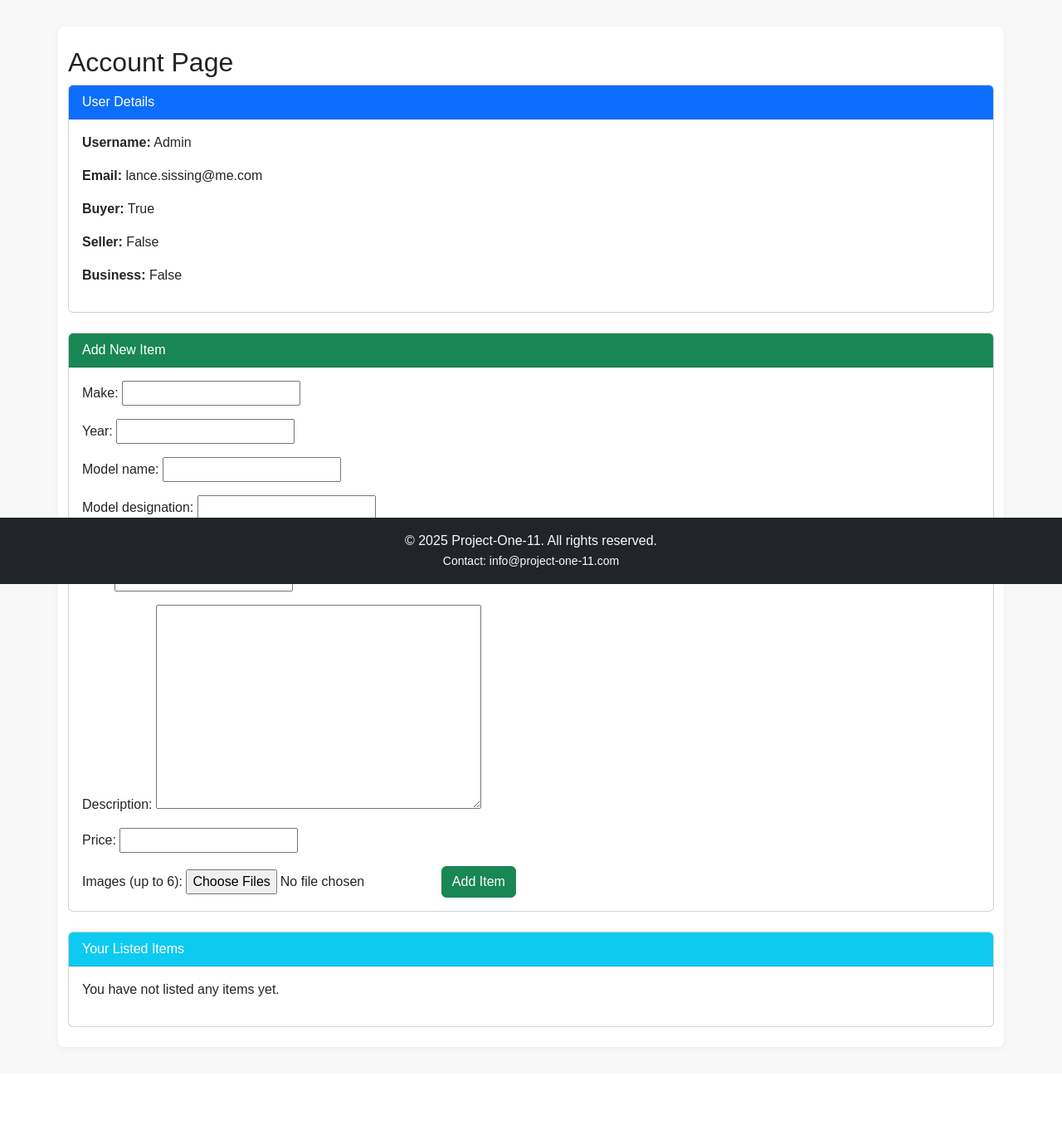
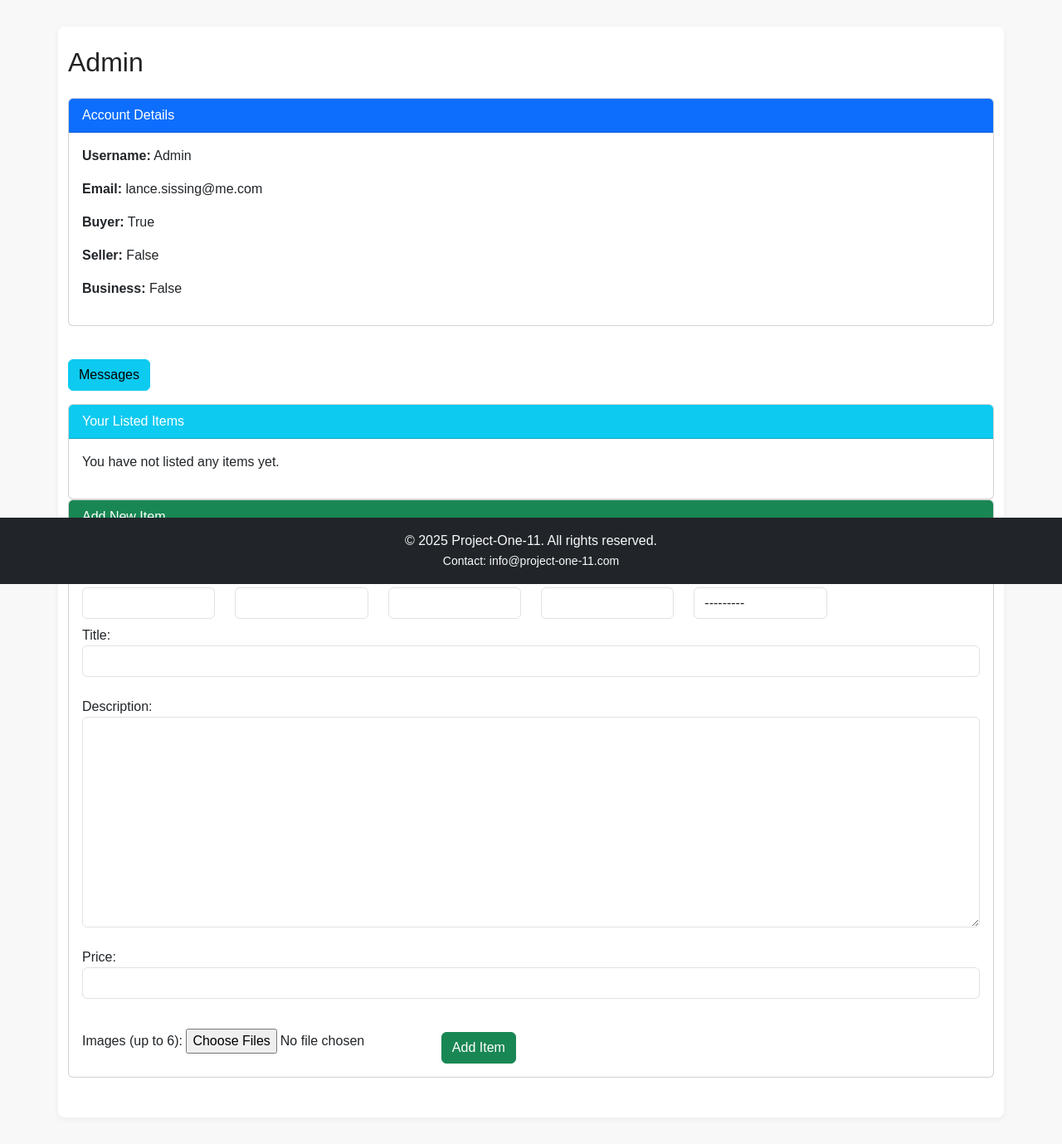
Before and after one commit to LanceSissing/Project-One-11, a Django app: page /account/ in a window 1280 px wide. Shown: the part 96-1475 px from the top of the page at 83% size. Before the commit the page ends 1360 px from the top, so only its background shows below. Run offline with Django 5.2, Linux system fonts and the light colour scheme; a user stored in the database is signed in; data comes from the database, SQL or seed files in the repository; both versions use the stored data as it was after the commit.

Commit message:
Change CSS and HTML in Account

```diff
--- a/accounts/templates/account.html
+++ b/accounts/templates/account.html
@@ -1,6 +1,6 @@
 {% extends 'base.html' %}
 {% block content %}
-  <h2>Account Page</h2>
+  <h2>{{ user.username }}</h2>
   {% if messages %}
     {% for message in messages %}
       <div id="successModal" class="modal" style="display:block;position:fixed;top:0;left:0;width:100vw;height:100vh;background:rgba(0,0,0,0.5);z-index:1000;">
@@ -12,8 +12,11 @@
     {% endfor %}
   {% endif %}
 
+  <div class="mb-4"></div>
   <div class="card mb-4">
-    <div class="card-header bg-primary text-white">User Details</div>
+    <div class="card-header bg-primary text-white">Account Details</div>
+    <!-- ...existing user details content... -->
+    <!-- Messages button will be moved below -->
     <div class="card-body">
       <p><strong>Username:</strong> {{ user.username }}</p>
       <p><strong>Email:</strong> {{ user.email|default:'(not set)' }}</p>
@@ -23,18 +26,8 @@
     </div>
   </div>
 
-  <div class="card mb-4">
-    <div class="card-header bg-success text-white">Add New Item</div>
-    <div class="card-body">
-      <form method="post" enctype="multipart/form-data">
-        {% csrf_token %}
-        {{ item_form.as_p }}
-        <label for="id_images">Images (up to 6):</label>
-        <input type="file" name="images" id="id_images" multiple accept="image/*">
-        <button type="submit" class="btn btn-success">Add Item</button>
-      </form>
-    </div>
-  </div>
+  <a href="/marketplace/inbox/" class="btn btn-info my-3">Messages</a>
+  <!-- Add New Item section moved below -->
 
   <div class="card">
     <div class="card-header bg-info text-white">Your Listed Items</div>
@@ -42,7 +35,7 @@
       {% if items %}
         <ul class="list-group">
           {% for item in items %}
-            <li class="list-group-item">
+            <li class="list-group-item mb-3">
               <strong>{{ item.title }}</strong> ({{ item.category }})<br>
               {{ item.description }}<br>
               <span class="text-muted">Price: ${{ item.price }}</span><br>
@@ -63,4 +56,32 @@
       {% endif %}
     </div>
   </div>
+
+  <div class="card mb-4">
+    <div class="card-header bg-success text-white">Add New Item</div>
+    <div class="card-body">
+      <form method="post" enctype="multipart/form-data">
+        {% csrf_token %}
+  <div class="mt-4"></div>
+        <div class="row">
+          <div class="col-md-2 mb-2">{{ item_form.make.label_tag }}{{ item_form.make }}</div>
+          <div class="col-md-2 mb-2">{{ item_form.year.label_tag }}{{ item_form.year }}</div>
+          <div class="col-md-2 mb-2">{{ item_form.model_name.label_tag }}{{ item_form.model_name }}</div>
+          <div class="col-md-2 mb-2">{{ item_form.model_designation.label_tag }}{{ item_form.model_designation }}</div>
+          <div class="col-md-2 mb-2">{{ item_form.category.label_tag }}{{ item_form.category }}</div>
+        </div>
+        {{ item_form.title.label_tag }}{{ item_form.title }}<br>
+        {{ item_form.description.label_tag }}{{ item_form.description }}<br>
+        {{ item_form.price.label_tag }}{{ item_form.price }}<br>
+        <label for="id_images">Images (up to 6):</label>
+        <input type="file" name="images" id="id_images" multiple accept="image/*">
+        <button type="submit" class="btn btn-success mt-3">Add Item</button>
+      </form>
+    </div>
+  </div>
+  <div class="mt-4"></div>
+    </div>
+  </div>
 {% endblock %}
+
+  <!-- Removed stray spacing div at end -->
--- a/accounts/views.py
+++ b/accounts/views.py
@@ -99,6 +99,7 @@ def account(request):
     else:
         item_form = ItemForm()
     return render(request, 'account.html', {'item_form': item_form, 'items': items})
+from marketplace.forms import ItemForm
 
 @csrf_protect
 def logout_view(request):
--- a/marketplace/forms.py
+++ b/marketplace/forms.py
@@ -1,5 +1,5 @@
 from django import forms
-from .models import Message
+from .models import Message, Item
 
 class MessageForm(forms.ModelForm):
     class Meta:
@@ -9,3 +9,18 @@ class MessageForm(forms.ModelForm):
             'subject': forms.TextInput(attrs={'class': 'form-control', 'placeholder': 'Subject'}),
             'body': forms.Textarea(attrs={'class': 'form-control', 'placeholder': 'Type your message here...'}),
         }
+
+class ItemForm(forms.ModelForm):
+    class Meta:
+        model = Item
+        fields = ['make', 'year', 'model_name', 'model_designation', 'category', 'title', 'description', 'price']
+        widgets = {
+            'make': forms.TextInput(attrs={'class': 'form-control'}),
+            'year': forms.TextInput(attrs={'class': 'form-control'}),
+            'model_name': forms.TextInput(attrs={'class': 'form-control'}),
+            'model_designation': forms.TextInput(attrs={'class': 'form-control'}),
+            'category': forms.Select(attrs={'class': 'form-control'}),
+            'title': forms.TextInput(attrs={'class': 'form-control'}),
+            'description': forms.Textarea(attrs={'class': 'form-control'}),
+            'price': forms.NumberInput(attrs={'class': 'form-control'}),
+        }
--- a/marketplace/urls.py
+++ b/marketplace/urls.py
@@ -3,4 +3,6 @@ from . import views
 
 urlpatterns = [
     path('item/<int:item_id>/send_message/', views.send_message, name='send_message'),
+    path('inbox/', views.inbox, name='messages_inbox'),
+    path('message/<int:message_id>/', views.message_detail, name='message_detail'),
 ]
```
Also changed, not shown: marketplace/views.py (+17 -0 lines), templates/marketplace/inbox.html (added, +19 -0 lines), templates/marketplace/message_detail.html (added, +11 -0 lines), db.sqlite3.
